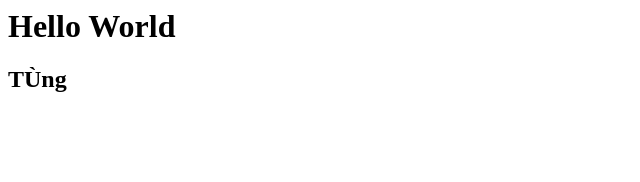
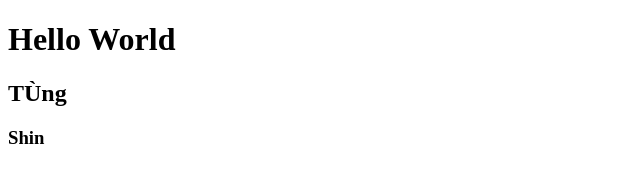
Before and after one commit to tungshincs/test-git, a plain HTML site: page do-an-14-09/index.html in a window 1280 px wide. Shown: the whole page, without its empty margins (0-640 px from the left). Drawn offline with Linux system fonts and the light colour scheme.

Commit message:
add name 14-09

```diff
--- a/do-an-14-09/index.html
+++ b/do-an-14-09/index.html
@@ -1,3 +1,5 @@
+<!DOCTYPE html>
+<html lang="en">
   <head>
     <meta charset="UTF-8" />
     <meta http-equiv="X-UA-Compatible" content="IE=edge" />
@@ -8,5 +10,7 @@
     <h1>Hello World</h1>
 
     <h2>TÙng</h2>
+
+    <h3>Shin</h3>
   </body>
 </html>
```
